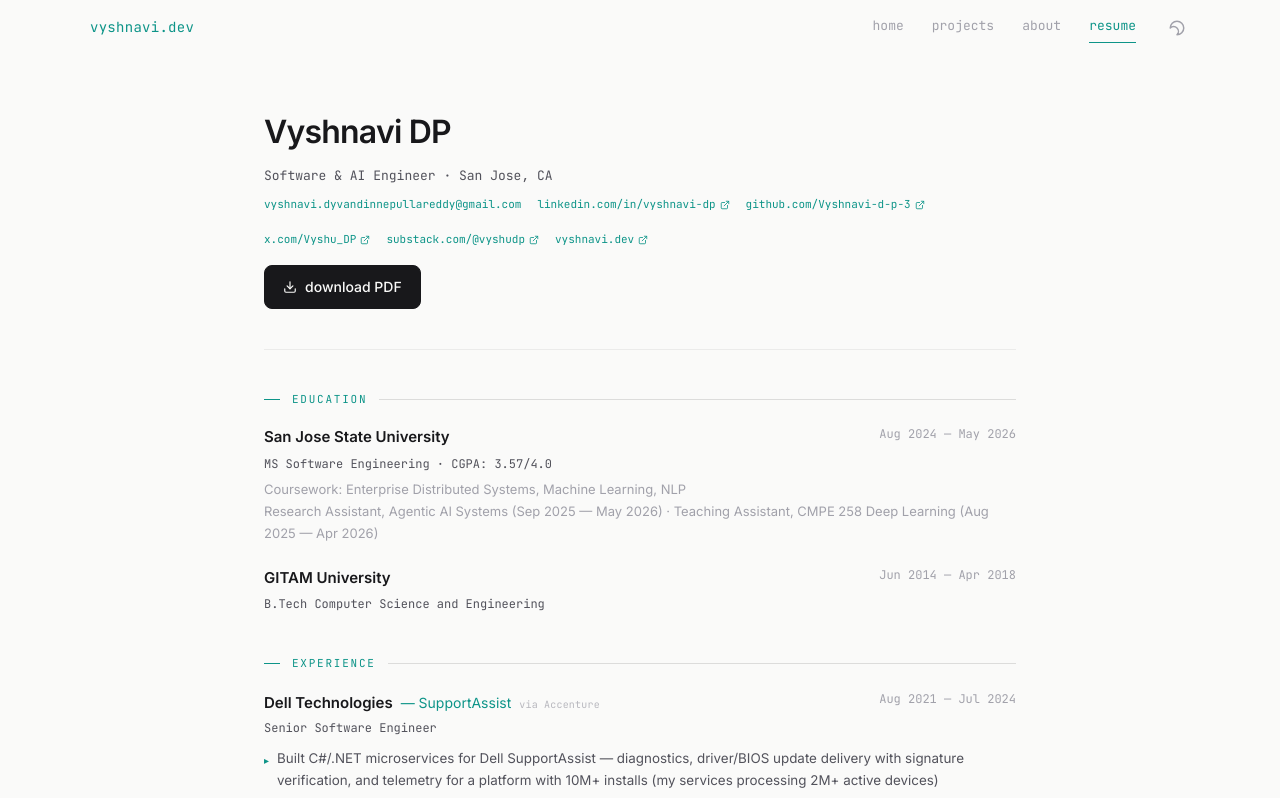
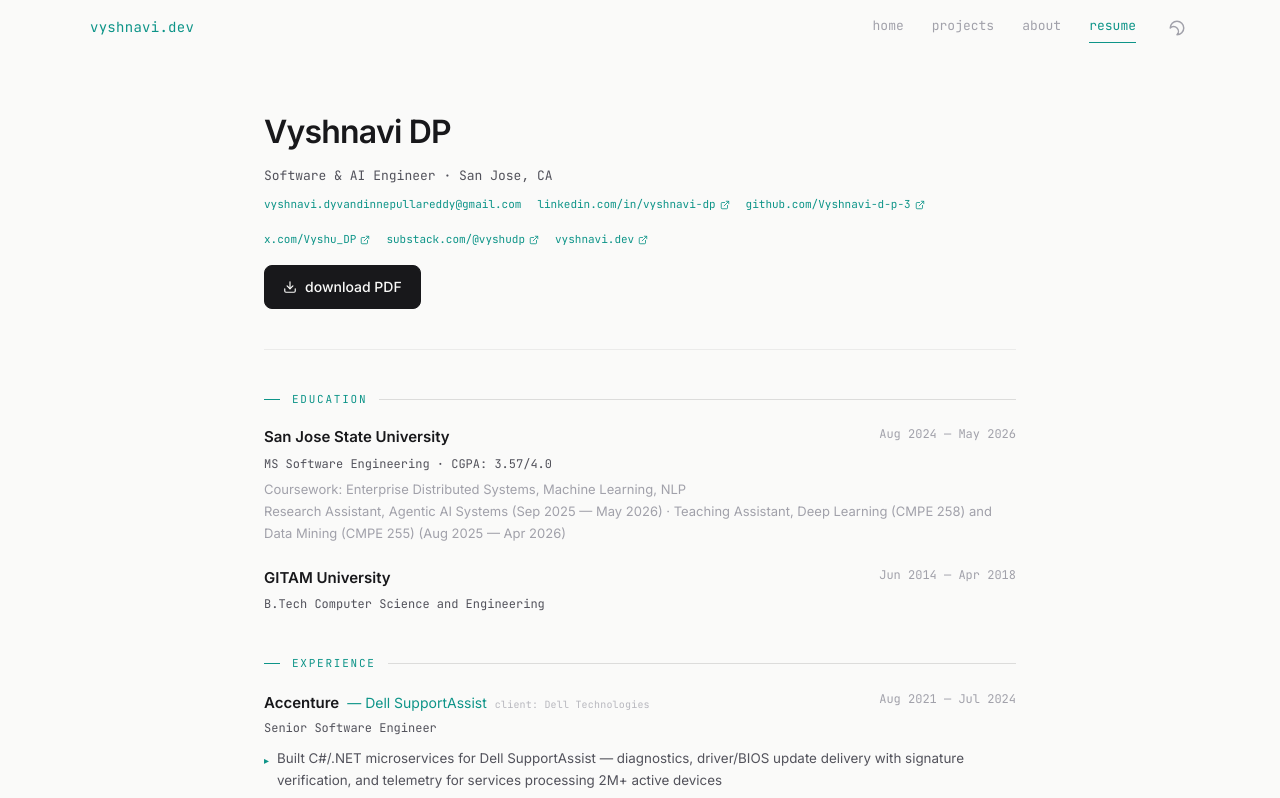
Before and after one commit to Vyshnavi-d-p-3/Portfolio, a Next.js app: page /resume in a window 1280 px wide. Shown: the top 798 px of the page. Built offline with nearby package versions, Linux system fonts and the light colour scheme.

Commit message:
Resume page: Accenture employer framing, drop 10M+, TA details

```diff
--- a/components/resume/ResumeClient.tsx
+++ b/components/resume/ResumeClient.tsx
@@ -100,7 +100,7 @@ export default function ResumeClient() {
             Coursework: Enterprise Distributed Systems, Machine Learning, NLP
           </span>
           <span style={{ fontSize: '0.8125rem', color: 'var(--text-muted)', display: 'block' }}>
-            Research Assistant, Agentic AI Systems (Sep 2025 — May 2026) · Teaching Assistant, CMPE 258 Deep Learning (Aug 2025 — Apr 2026)
+            Research Assistant, Agentic AI Systems (Sep 2025 — May 2026) · Teaching Assistant, Deep Learning (CMPE 258) and Data Mining (CMPE 255) (Aug 2025 — Apr 2026)
           </span>
         </div>
         <div style={{ marginBottom: '1.25rem' }}>
@@ -117,13 +117,13 @@ export default function ResumeClient() {
 
         {[
           {
-            company: 'Dell Technologies',
-            project: 'SupportAssist',
-            via: 'via Accenture',
+            company: 'Accenture',
+            project: 'Dell SupportAssist',
+            via: 'client: Dell Technologies',
             role: 'Senior Software Engineer',
             period: 'Aug 2021 — Jul 2024',
             bullets: [
-              'Built C#/.NET microservices for Dell SupportAssist — diagnostics, driver/BIOS update delivery with signature verification, and telemetry for a platform with 10M+ installs (my services processing 2M+ active devices)',
+              'Built C#/.NET microservices for Dell SupportAssist — diagnostics, driver/BIOS update delivery with signature verification, and telemetry for services processing 2M+ active devices',
               'Re-architected scan status for 15–20-minute diagnostic workflows from client polling to WebSocket push, cutting steady-state status-request load ~60%',
               'Built the in-app AI Virtual Assistant experience with device-context injection and assistant-triggered actions',
               'Architected Single-SPA micro-frontend integration (Angular 13 + React), cutting release coordination from 2 weeks to 3 days',
```
